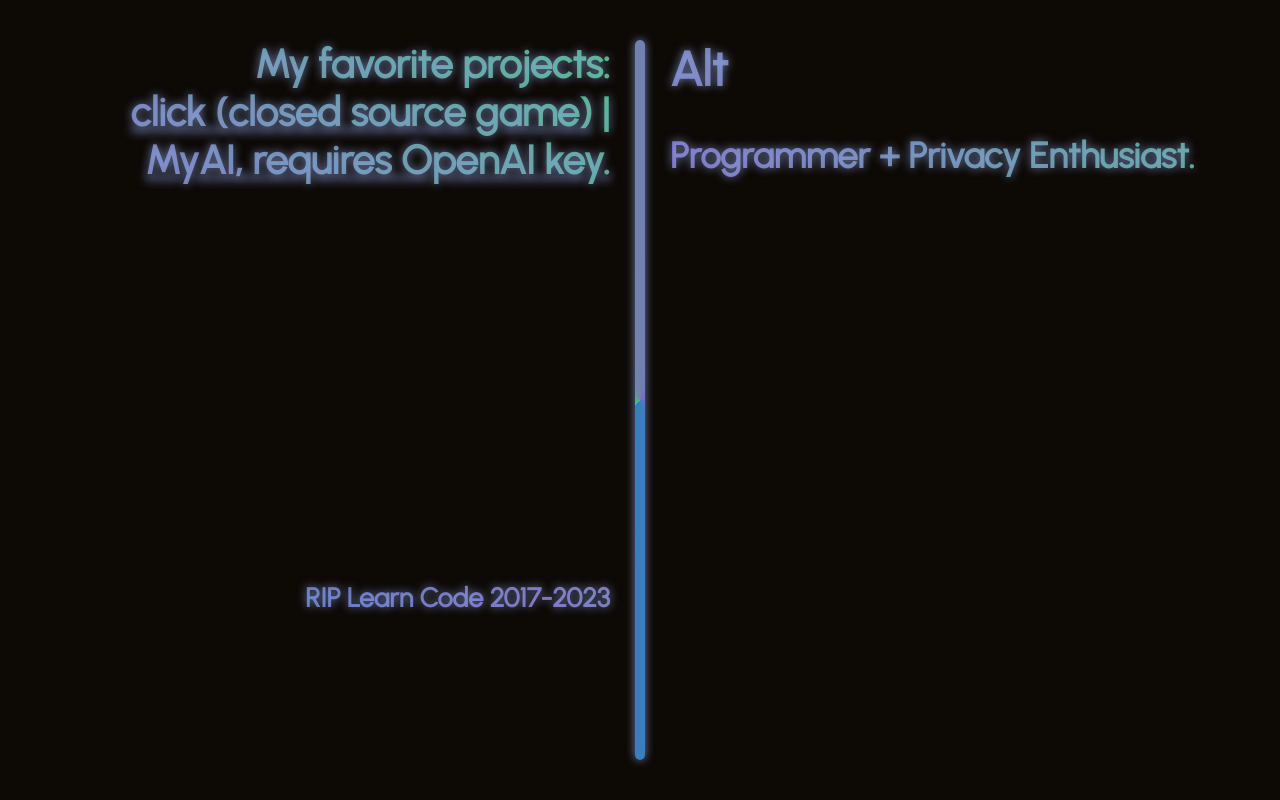
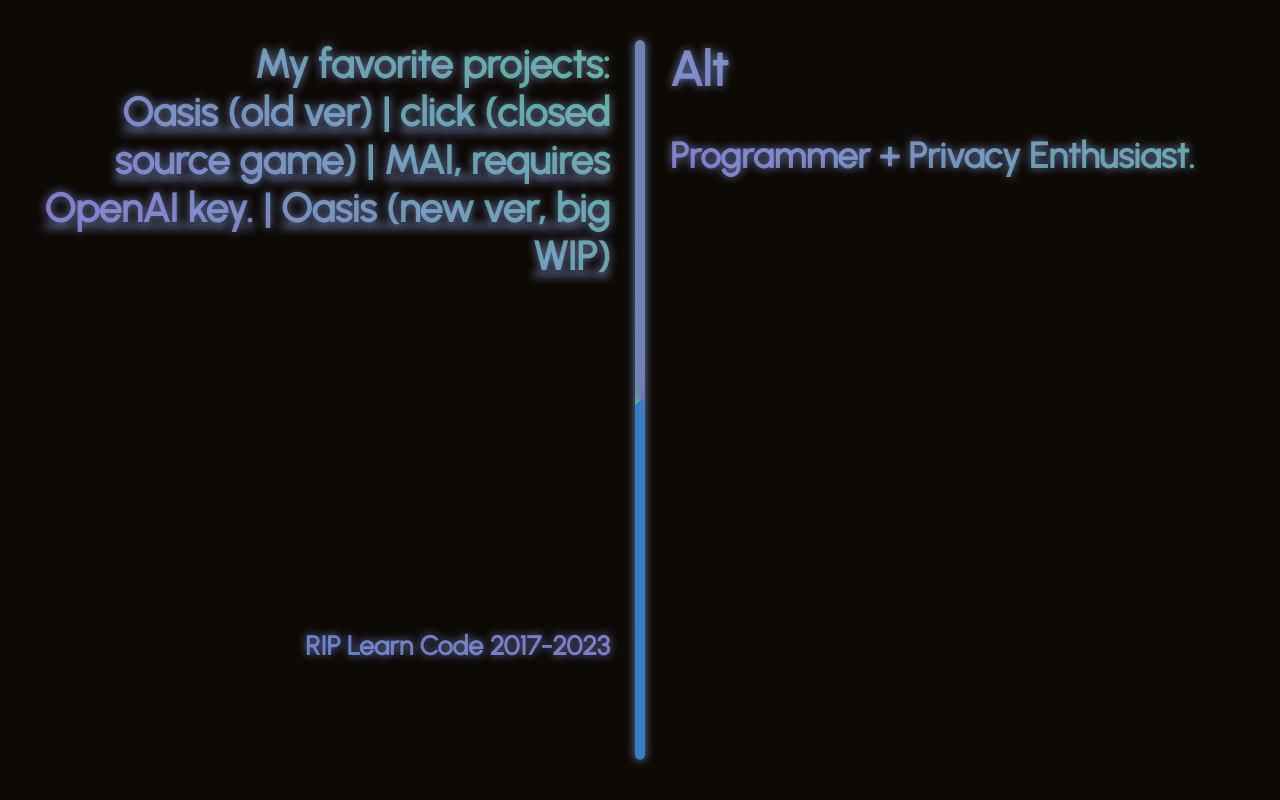
Before and after one commit to code-alt/altdevs.xyz, a website: page projects/index.html in a window 1280 px wide. Drawn offline with Linux system fonts and the light colour scheme.

Commit message:
Update index.html

```diff
--- a/projects/index.html
+++ b/projects/index.html
@@ -12,7 +12,7 @@
         <div style="transition:0.5s;overflow:auto">
             <div id="mainline"></div>
             <div id="text">Alt<p style="font-size: 0.75em">Programmer + Privacy Enthusiast.</p></div>
-            <div id="info">My favorite projects:<br /><a href="https://github.com/code-alt/click">click (closed source game)</a> | <a href="https://github.com/code-alt/MyAI">MyAI, requires OpenAI key.</a><br /><br /><br /><br /><br /><br /><br /><br /><h6>RIP Learn Code 2017-2023</h6></div>
+            <div id="info">My favorite projects:<br /><a href="https://github.com/code-alt/old-oasis">Oasis (old ver)</a> | <a href="https://github.com/code-alt/click">click (closed source game)</a> | <a href="https://github.com/code-alt/MyAI">MAI, requires OpenAI key.</a> | <a href="https://github.com/code-alt/Oasis">Oasis (new ver, big WIP)</a><br /><br /><br /><br /><br /><br /><br /><h6>RIP Learn Code 2017-2023</h6></div>
         </div>
     </body>
 </html>
```
